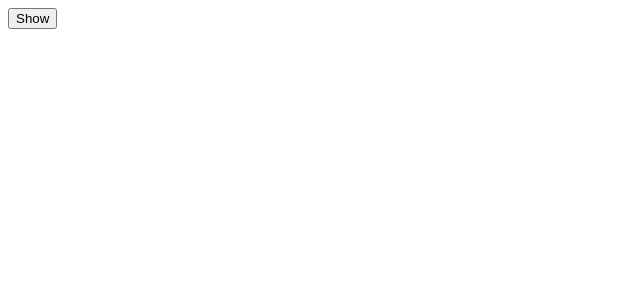
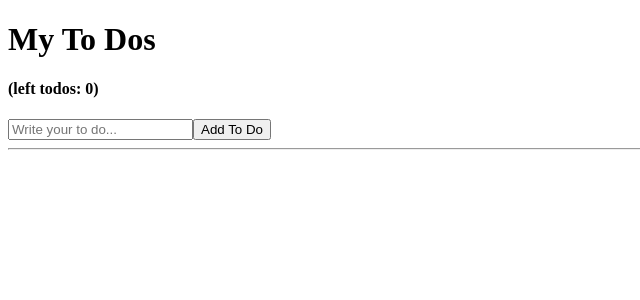
Before and after one commit to GarlicScent/react-tutorial, a React (Create React App) app: page / in a window 1280 px wide. Shown: the top 300 px of the page, without its empty margins (0-640 px from the left). Built offline with nearby package versions, Linux system fonts and the light colour scheme.

Commit message:
#7.0~1 To Do List with React

```diff
--- a/src/App.js
+++ b/src/App.js
@@ -1,31 +1,39 @@
-import Button from "./Button";
-import styles from "./App.module.css";
-import { useState, useEffect } from "react";
-import { render } from "@testing-library/react";
-
-function Hello() {
-	function byeFn() {
-		console.log("bye");
-	}
-	function hiFn() {
-		console.log("created :)");
-		return byeFn;
-	}
-	useEffect(hiFn, []);
-	return <h1>Hello</h1>;
-}
+import { useState } from "react";
 
 function App() {
-	const [showing, setShowing] = useState(false);
-
-	function revertClick() {
-		setShowing((prev) => !prev);
-	}
+	const [todo, setTodo] = useState("");
+	const [todos, setTodos] = useState([]);
+	const onChange = (event) => setTodo(event.target.value);
+	const onSubmit = (event) => {
+		event.preventDefault();
+		if (todo === "") {
+			return;
+		}
+		setTodo("");
+		setTodos((currentArray) => [todo, ...currentArray]);
+	};
+	console.log(todo, todos);
 	return (
 		<div>
-			{showing ? <Hello /> : null}
-			<button onClick={revertClick}>{showing ? "Hide" : "Show"}</button>
+			<h1>My To Dos</h1>
+			<h4>(left todos: {todos.length})</h4>
+			<form onSubmit={onSubmit}>
+				<input
+					value={todo}
+					onChange={onChange}
+					type="text"
+					placeholder="Write your to do..."
+				/>
+				<button type="submit">Add To Do</button>
+			</form>
+			<hr />
+			<ul>
+				{todos.map((todo, index) => (
+					<li key={index}>{todo.toUpperCase()}</li>
+				))}
+			</ul>
 		</div>
 	);
 }
+
 export default App;
```
